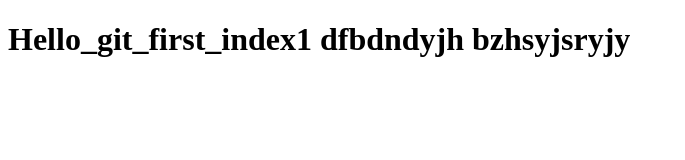
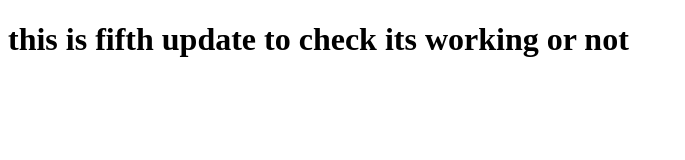
Before and after one commit to jenish-khakhriya/test2, a plain HTML site: page index.html in a window 1280 px wide. Shown: the whole page, without its empty margins (0-685 px from the left). Drawn offline with Linux system fonts and the light colour scheme.

Commit message:
fifth-commit

```diff
--- a/index.html
+++ b/index.html
@@ -7,10 +7,7 @@
 </head>
 <body>
     <h1>
-        Hello_git_first_index1
-
-        dfbdndyjh
-        bzhsyjsryjy
+        this is fifth update to check its working or not
     </h1>
 </body>
 </html>
```
